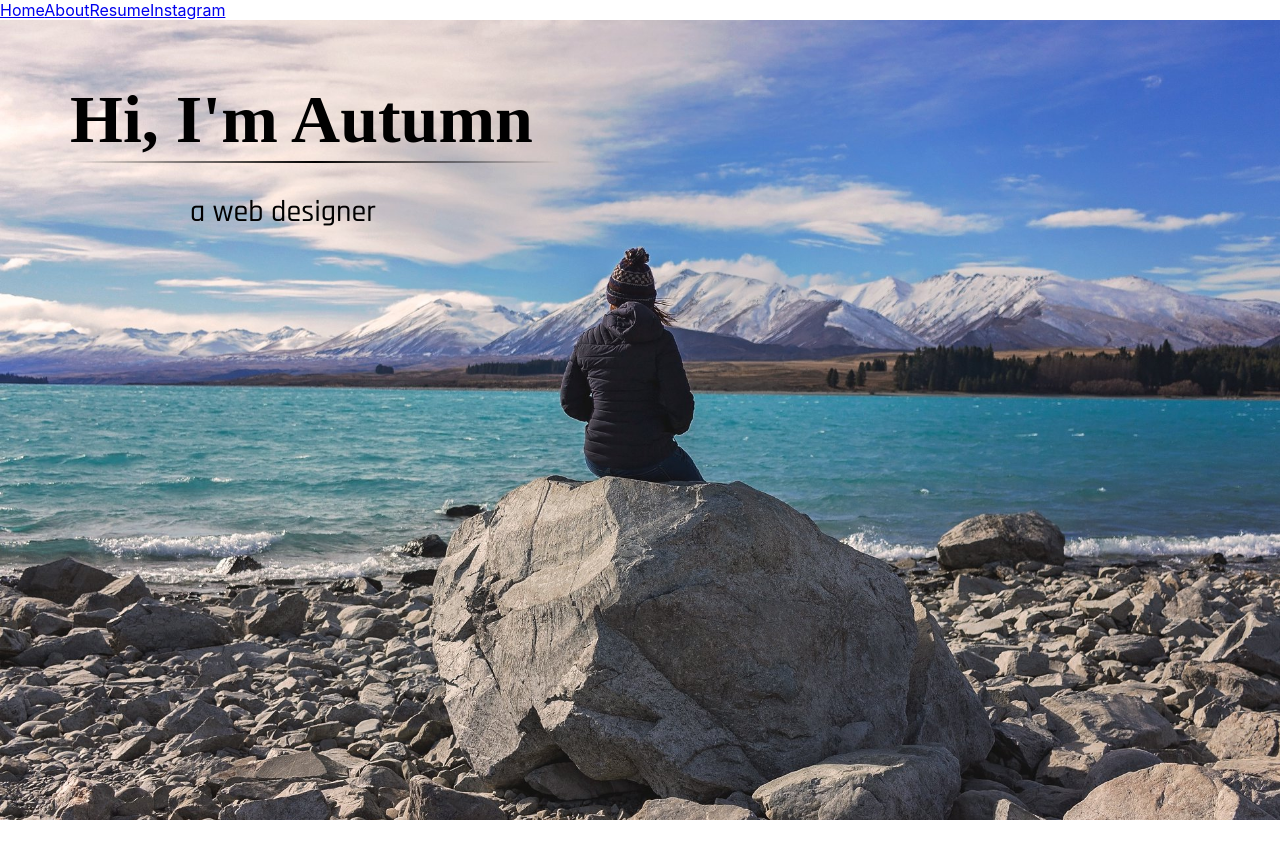
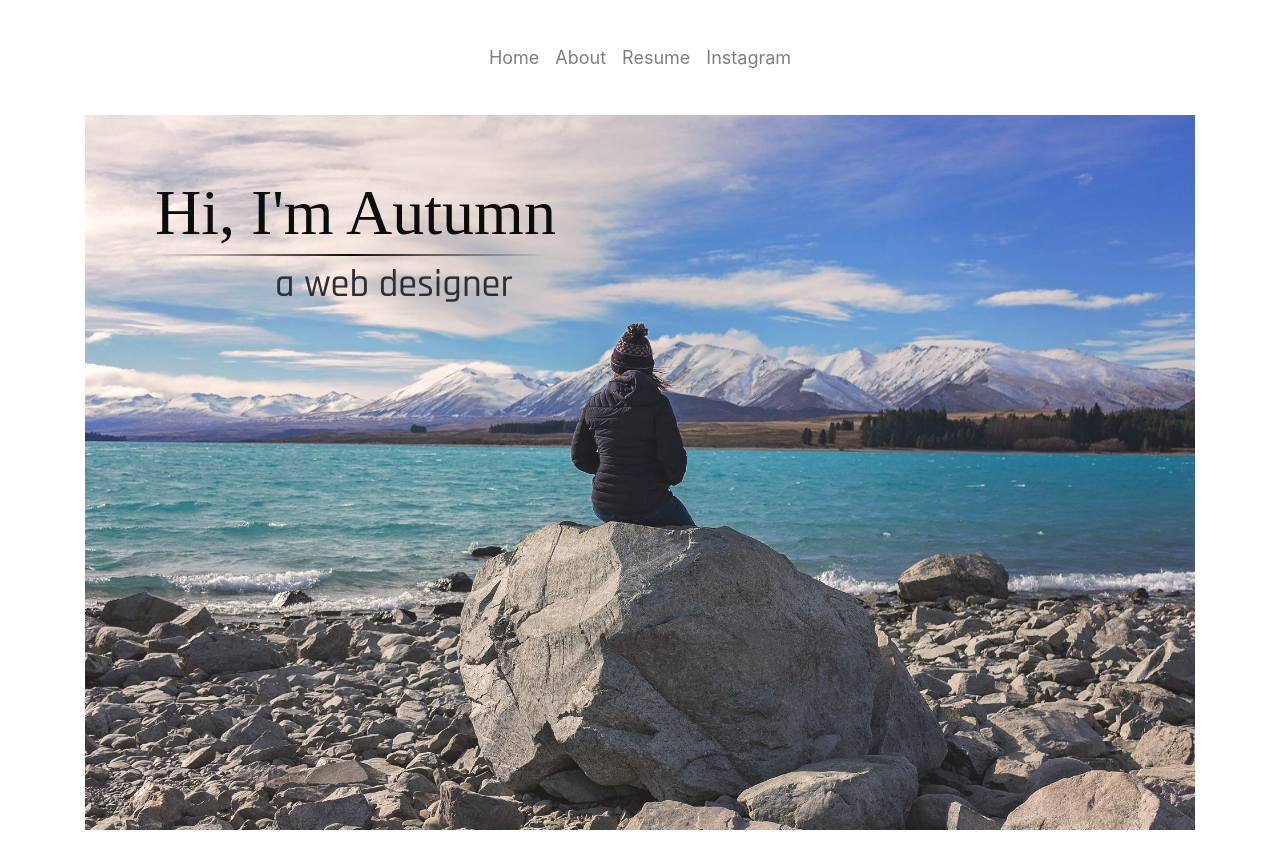
Before and after one commit to AutumnFarris/autumnfarris.com, a React (Create React App) app: page / in a window 1280 px wide. Shown: the top 868 px of the page. Before the commit the page ends 820 px from the top, so only its background shows below. Built offline with nearby package versions, Linux system fonts and the light colour scheme; a web font is replaced by a local one.

Commit message:
styled nav bar and some home page

```diff
--- a/package.json
+++ b/package.json
@@ -9,6 +9,7 @@
     "bootstrap": "^4.5.2",
     "node-sass": "^4.14.1",
     "react": "^16.13.1",
+    "react-bootstrap": "^1.3.0",
     "react-dom": "^16.13.1",
     "react-instagram-embed": "^1.5.0",
     "react-router-dom": "^5.2.0",
--- a/src/App.js
+++ b/src/App.js
@@ -7,7 +7,7 @@ import Resume from './components/resume/Resume';
 import Instagram from './components/instagram/Instagram';
 import Error from './components/Error';
 import Navigation from './components/navigation/Navigation';
-// import './App.css';
+import './App.scss';
 
 class App extends Component {
   render() {
--- /dev/null
+++ b/src/App.scss
@@ -0,0 +1 @@
+@import "~bootstrap/scss/bootstrap";
--- a/src/components/home/Home.scss
+++ b/src/components/home/Home.scss
@@ -4,16 +4,22 @@
   background-position: right;
   background-repeat: no-repeat;
   background-size: cover;
+  background-attachment: fixed;
+  border-style: solid;
+  border-color: white;
+  border-width: 0px 85px 85px 85px;
+  opacity: 0.95;
 }
 
   .content {
     padding-left: 70px;
     padding-top: 50px;
+    position: absolute;
   }
 
   .name {
    color: black;
-   font-size: 68px;
+   font-size: 5vw;
    margin: 10px 0px 2px;
    font-family: sofia;
  }
@@ -21,13 +27,13 @@
  .line {
    background: -webkit-gradient(linear, left top, right top, color-stop(0%,hsla(0,0%,0%,0)), color-stop(50%,hsla(0,0%,0%,1.0)), color-stop(100%,hsla(0,0%,0%,0)));
    height: 2px;
-   width: 435px;
+   width: 98%;
    padding-left: 55px;
  }
 
 p {
   font-family: Rajdhani;
-  font-size: 30px;
+  font-size: 3vw;
   padding-left: 120px;
-  text-align: left
+  text-align: left;
 }
--- a/src/components/navigation/Navigation.js
+++ b/src/components/navigation/Navigation.js
@@ -5,16 +5,22 @@ import { NavLink } from 'react-router-dom';
 
 const Navigation = () => {
     return (
-      <div class="container">
-        <div class="row">
-            <div class="col-md-8 col-xs-8">
-              <NavLink to="/">Home</NavLink>
-              <NavLink to="/about">About</NavLink>
-              <NavLink to="/resume">Resume</NavLink>
-              <NavLink to="/instagram">Instagram</NavLink>
+
+      <nav class="navbar navbar-expand-lg navbar-light bg-white justify-content-center">
+        <button class="navbar-toggler" type="button" data-toggle="collapse" data-target="#navbarTogglerDemo02" aria-controls="navbarTogglerDemo02" aria-expanded="false" aria-label="Toggle navigation">
+        </button>
+          <div class="navbar">
+          <div class="collapse navbar-collapse">
+            <div class="navbar-nav mt-2 mt-lg-0">
+              <a class="nav-item nav-link" href="/">Home</a>
+              <a class="nav-item nav-link" href="/about">About</a>
+              <a class="nav-item nav-link" href="/resume">Resume</a>
+              <a class="nav-item nav-link" href="/instagram">Instagram</a>
             </div>
-        </div>
-       </div>
+            </div>
+          </div>
+         </nav>
+
     );
 }
 
--- a/src/components/navigation/Navigation.scss
+++ b/src/components/navigation/Navigation.scss
@@ -1,7 +1,8 @@
-.col-md-4 {
-    width: 33.33%;
+html {
+    overflow-y: scroll;
 }
 
-.container {
-
+.navbar {
+  font-size: 18px;
+  margin: 10px;
 }
--- a/src/components/resume/Resume.scss
+++ b/src/components/resume/Resume.scss
@@ -5,10 +5,6 @@ $heading-oneFont: Arial;
 $heading-oneFontSize: 18px;
 $heading-oneFontWeight: bold;
 $heading-oneColor: #2B7FCA;
-
-.resume {
-
-}
 
 .page-wrapper {
   margin: 80px 100px;
```
Also changed, not shown: src/App.css (deleted, +0 -11 lines), src/components/home/Home.js (indentation only), 1 other file (tests, documents, lock files or other folders).
